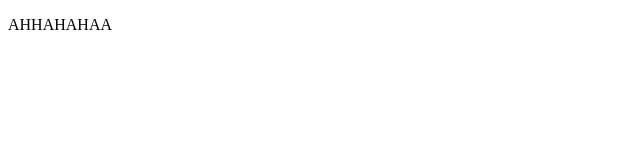
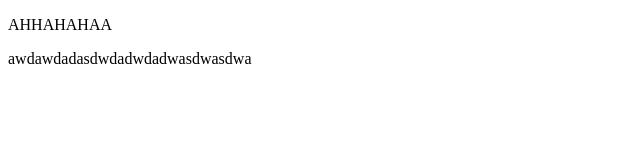
Before and after one commit to LloydYLL/Index, a plain HTML site: page index.html in a window 1280 px wide. Shown: the whole page, without its empty margins (0-640 px from the left). Drawn offline with Linux system fonts and the light colour scheme.

Commit message:
initial change

```diff
--- a/index.html
+++ b/index.html
@@ -9,7 +9,7 @@
 
     <P>AHHAHAHAA</P>
 
-
+    awdawdadasdwdadwdadwasdwasdwa
 
 </body>
 </html>
```
